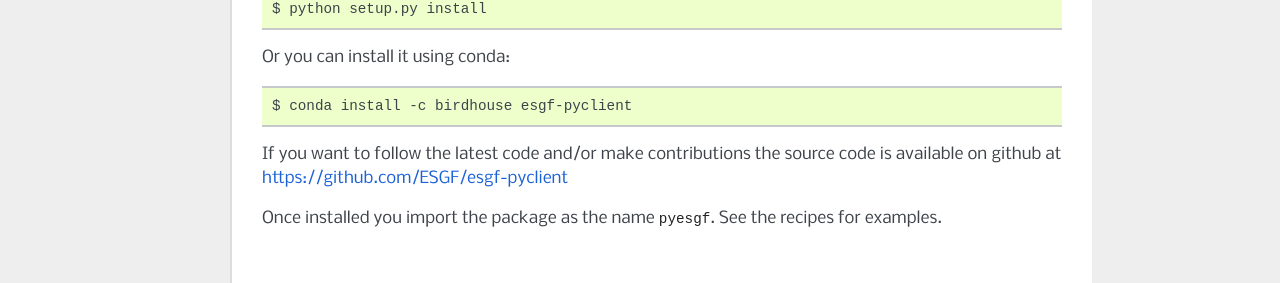
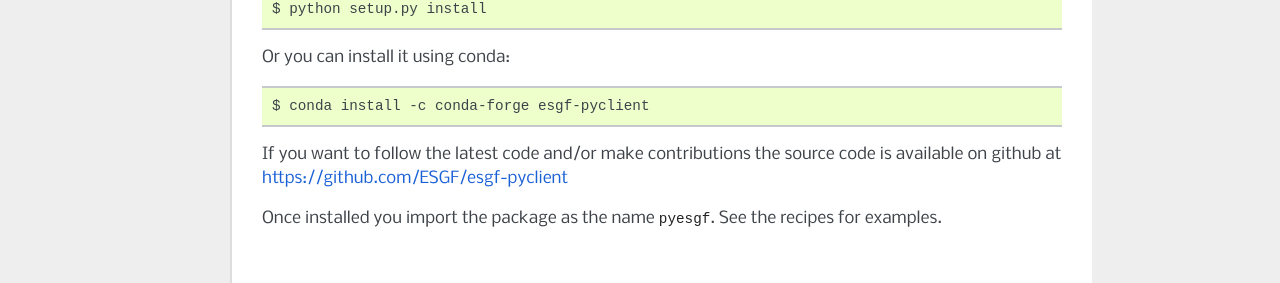
Before and after one commit to ESGF/esgf-pyclient, a Sphinx documentation site: the page built from docs/index.rst, in a window 1280 px wide. Shown: the part 558-841 px from the top of the page. Built offline with Sphinx 7.4.7, drawn with Linux system fonts in a browser that asks for light colours; the version number is read from the project's files by our own code.

Commit message:
Fixed conda install details in docs.

```diff
--- a/docs/index.rst
+++ b/docs/index.rst
@@ -29,7 +29,7 @@ You can also download the tarball from http://pypi.python.org/pypi/esgf-pyclient
 
 Or you can install it using conda::
 
-  $ conda install -c birdhouse esgf-pyclient
+  $ conda install -c conda-forge esgf-pyclient
 
 If you want to follow the latest code and/or make contributions the source code is available on github at https://github.com/ESGF/esgf-pyclient
 
```
